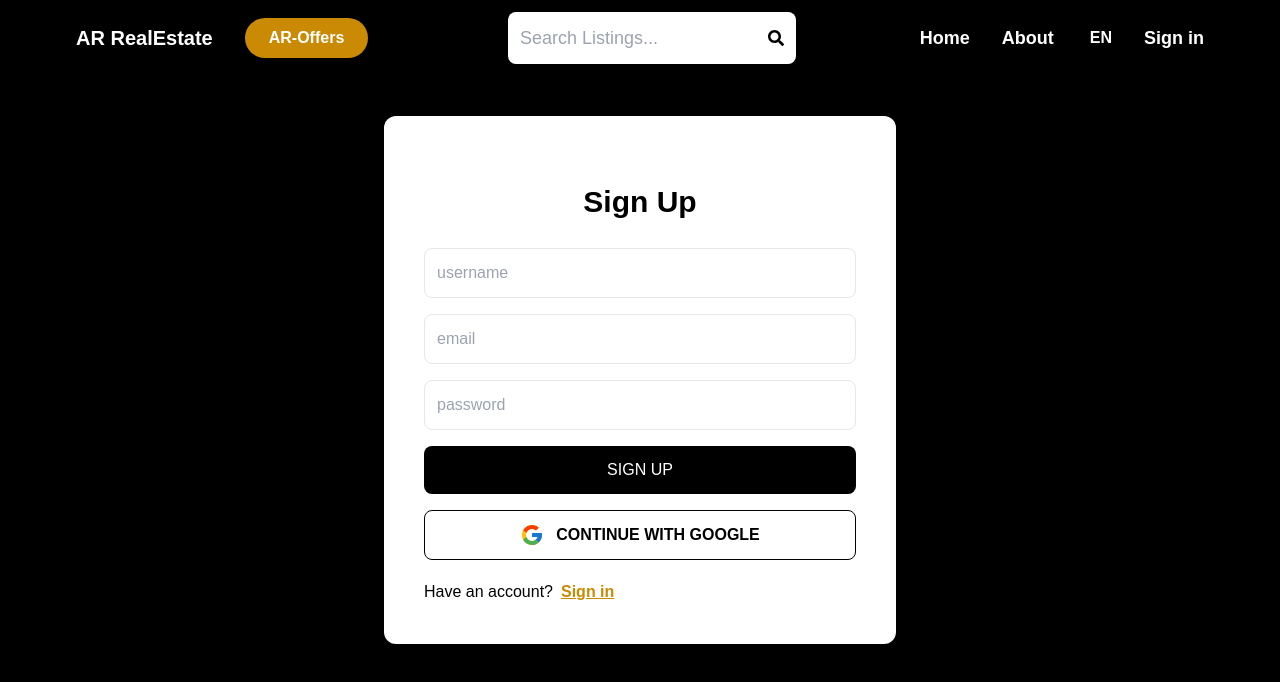
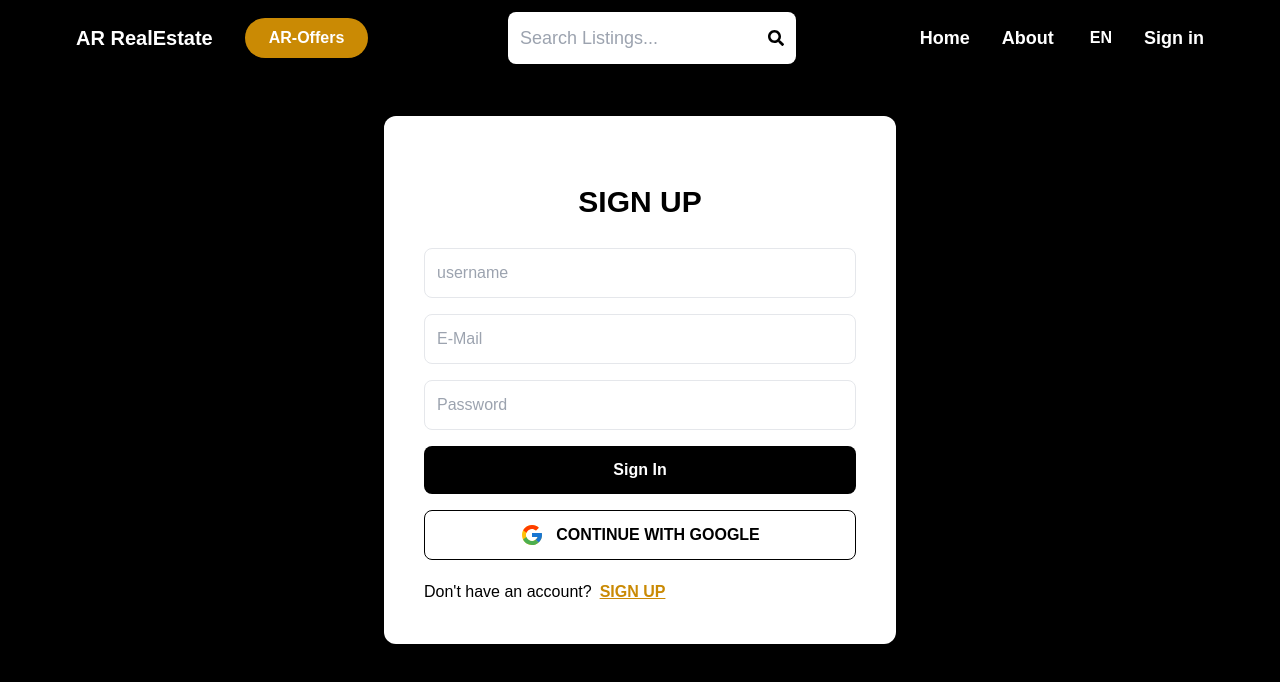
Before and after one commit to Heba-Alii/real-state-main, a React (Vite) app in the folder client/: page /sign-up in a window 1280 px wide. Shown: the top 682 px of the page. Built offline with nearby package versions, Linux system fonts and the light colour scheme.

Commit message:
sign-in translation

```diff
--- a/client/src/components/OAuth.jsx
+++ b/client/src/components/OAuth.jsx
@@ -4,11 +4,15 @@ import { useDispatch } from 'react-redux';
 import { signInSuccess } from '../redux/user/userSlice';
 import { useNavigate } from 'react-router-dom';
 import { FcGoogle } from "react-icons/fc";
+import { useTranslation } from "react-i18next";
+
 
 
 export default function OAuth() {
   const dispatch = useDispatch();
   const navigate = useNavigate();
+  const { t, i18n } = useTranslation();
+  const isArabic = i18n.language === 'ar';
   const handleGoogleClick = async () => {
     try {
       const provider = new GoogleAuthProvider();
@@ -36,13 +40,13 @@ export default function OAuth() {
   };
   return (
     <button
+      dir={i18n.language === 'ar' ? 'rtl' : 'ltr'}
       onClick={handleGoogleClick}
       type='button'
       // className='bg-red-700 text-white p-3 rounded-lg uppercase hover:opacity-95'
       className='lassName="w-full border border-black py-3 rounded-lg font-semibold hover:bg-yellow-100 flex items-center justify-center gap-3'>
       <FcGoogle className="text-2xl" />
-
-      CONTINUE WITH GOOGLE
+      {t("google")}
     </button>
   );
 }
--- a/client/src/locales/ar/translation.json
+++ b/client/src/locales/ar/translation.json
@@ -22,5 +22,24 @@
   "phone": "   رقم التليفون : 971562929527+",
   "company": " الشركة : HYZ للإستثمار",
   "location": "الموقع",
-  "developers": "المطوّرين"
+  "developers": "المطوّرين",
+  "About_AR_RealEstate": "للعقارات 'AR' حول",
+  "about_desc": "نحن متخصصون في مساعدة العملاء على شراء وبيع وتأجير العقارات في أكثر الأحياء جاذبية ورغبة، ونقدم حلولًا مخصصة مع وكلاء عقاريين ذو خبرة.",
+  "personalized_service": "خدمات شخصية",
+  "personalized_service_desc": "نرشدك في كل خطوة، ونقدم لك نصائح مخصصة تتناسب مع أهدافك.",
+  "market_experts": "خبراء السوق",
+  "market_experts_desc": "يتمتع وكلاؤنا بمعرفة عميقة بسوق العقارات ويقدمون رؤى موثوقة.",
+  "client-dedication": "الإهتمام بالعميل",
+  "client-dedication_desc": "نحن ملتزمون بتقديم خدمة استثنائية وجعل التجربة ممتعة ومثمرة.",
+  "e-mail": "البريد الإلكتروني",
+  "pass": "كلمة السر",
+  "load": "..جاري التحميل",
+  "or": "أو",
+  "google": "تسجيل الدخول من جوجل",
+  "sign_up": "إنشاء حساب جديد",
+  "account": "ليس لديك حساب؟",
+  "user": "مستخدم",
+  "developer": "مُطوِر",
+  "micro": "مُطوِر صغير",
+  "username": "إسم المستخدم"
 }
--- a/client/src/locales/en/translation.json
+++ b/client/src/locales/en/translation.json
@@ -22,5 +22,24 @@
   "phone": "Phone : +971562929527",
   "company": " Company : HYZ Investment L.L.C",
   "location": "Location",
-  "developers":"Developers"
+  "developers": "Developers",
+  "About_AR_RealEstate": "About AR RealEstate",
+  "about_desc": "We specialize in helping clients buy, sell, and rent in the most desirable neighborhoods offering tailored solutions with expert agents.",
+  "personalized_service": "Personalized Services",
+  "personalized_service_desc": "We guide you through every step, offering personalized advice tailored to your goals.",
+  "market_experts": "Market Experts",
+  "market_experts_desc": "Our agents have deep knowledge of the real estate market and provide trustworthy insights.",
+  "client-dedication": "Client Dedication",
+  "client-dedication_desc": "We are committed to exceptional service and making the experience exciting and rewarding.",
+  "e-mail": "E-Mail",
+  "pass": "Password",
+  "load": "Loading..",
+  "or": "OR",
+  "google": "CONTINUE WITH GOOGLE",
+  "sign_up": "SIGN UP",
+  "account": "Don't have an account?",
+  "user": "User",
+  "developer": "Developer",
+  "micro": "MicroDeveloper",
+  "username": "username"
 }
--- a/client/src/pages/About.jsx
+++ b/client/src/pages/About.jsx
@@ -1,7 +1,11 @@
 import React from 'react';
 import Footer from './Footer';
+import { useTranslation } from "react-i18next";
+
 
 export default function About() {
+  const { t, i18n } = useTranslation();
+  const isArabic = i18n.language === 'ar';
   return (
     <section >
       <main
@@ -58,21 +62,21 @@ export default function About() {
             className="mx-auto w-24 h-auto"
           />
         </div>
-        <h2 className="text-3xl sm:text-4xl font-bold mb-4 text-black">About AR RealEstate</h2>
-        <p className="text-lg text-gray-700 max-w-3xl mx-auto mb-12">
-          We specialize in helping clients buy, sell, and rent in the most desirable neighborhoods,
-          offering tailored solutions with expert agents.
+        <h2 className="text-3xl sm:text-4xl font-bold mb-4 text-black">{t("About_AR_RealEstate")}</h2>
+        <p dir={i18n.language === 'ar' ? 'rtl' : 'ltr'} className="text-lg text-gray-700 max-w-3xl mx-auto mb-12">
+          {t("about_desc")}
         </p>
 
-        <div className="grid grid-cols-1 md:grid-cols-3 gap-8 max-w-6xl mx-auto">
+        <div dir={i18n.language === 'ar' ? 'rtl' : 'ltr'} className="grid grid-cols-1 md:grid-cols-3 gap-8 max-w-6xl mx-auto">
+
           {/* Card 1 */}
           <div className="bg-white rounded-xl shadow-md p-6 hover:shadow-xl transition-all">
             <div className="flex justify-center mb-4">
               <img src="https://img.icons8.com/ios-filled/50/d4af37/home.png" alt="Home Icon" className="w-10 h-10" />
             </div>
-            <h3 className="text-xl font-semibold text-black mb-2">Personalized Service</h3>
-            <p className="text-gray-700">
-              We guide you through every step, offering personalized advice tailored to your goals.
+            <h3 className={`font-semibold text-black mb-2 ${isArabic ? 'text-2xl' : 'text-xl'}`}>{t("personalized_service")}</h3>
+            <p className={`text-gray-700 ${isArabic ? 'text-md' : 'text-base'}`}>
+              {t("personalized_service_desc")}
             </p>
           </div>
 
@@ -81,9 +85,9 @@ export default function About() {
             <div className="flex justify-center mb-4">
               <img src="https://img.icons8.com/ios-filled/50/d4af37/search.png" alt="Search Icon" className="w-10 h-10" />
             </div>
-            <h3 className="text-xl font-semibold text-black mb-2">Market Experts</h3>
-            <p className="text-gray-700">
-              Our agents have deep knowledge of the real estate market and provide trustworthy insights.
+            <h3 className={`font-semibold text-black mb-2 ${isArabic ? 'text-2xl' : 'text-xl'}`}>{t("market_experts")}</h3>
+            <p className={`text-gray-700 ${isArabic ? 'text-md' : 'text-base'}`}>
+              {t("market_experts_desc")}
             </p>
           </div>
 
@@ -92,9 +96,9 @@ export default function About() {
             <div className="flex justify-center mb-4">
               <img src="https://img.icons8.com/ios-filled/50/d4af37/briefcase.png" alt="Briefcase Icon" className="w-10 h-10" />
             </div>
-            <h3 className="text-xl font-semibold text-black mb-2">Client Dedication</h3>
-            <p className="text-gray-700">
-              We are committed to exceptional service and making the experience exciting and rewarding.
+            <h3 className={`font-semibold text-black mb-2 ${isArabic ? 'text-2xl' : 'text-xl'}`}>{t("client-dedication")}</h3>
+            <p className={`text-gray-700 ${isArabic ? 'text-md' : 'text-base'}`}>
+              {t("client-dedication_desc")}
             </p>
           </div>
         </div>
--- a/client/src/pages/SignIn.jsx
+++ b/client/src/pages/SignIn.jsx
@@ -5,6 +5,7 @@ import { FaHome } from "react-icons/fa";
 import { IoIosPeople } from "react-icons/io";
 import { RiUserFill } from 'react-icons/ri';
 import { FcGoogle } from "react-icons/fc";
+import { useTranslation } from "react-i18next";
 import {
   signInStart,
   signInSuccess,
@@ -19,6 +20,8 @@ export default function SignIn() {
   const { loading, error } = useSelector((state) => state.user);
   const navigate = useNavigate();
   const dispatch = useDispatch();
+  const { t, i18n } = useTranslation();
+  const isArabic = i18n.language === 'ar';
   const handleChange = (e) => {
     setFormData({
       ...formData,
@@ -84,40 +87,50 @@ export default function SignIn() {
     <div className="min-h-screen flex items-center justify-center bg-ARcolors-2000 p-4">
       <div dir="ltr" className="bg-white p-8 rounded-3xl shadow-lg w-full max-w-xl">
         {/* <h1 className='text-3xl text-center font-semibold my-7 '>Sign In</h1> */}
-        <div className="text-center mb-6">
+        <div dir={i18n.language === 'ar' ? 'rtl' : 'ltr'} className="text-center mb-6">
           <img src='https://res.cloudinary.com/dusfhr8a4/image/upload/f_auto,q_auto/um3c2nygafj21nxg381s'
             alt='A.R Estate Logo'
             className="mx-auto h-16" />
-          <h2 className="text-xl font-semibold mt-2 ARcolors-5000 mb-10">AR RealEstate</h2>
+          <h2 className={`font-semibold mt-2 ARcolors-5000 mb-10 ${isArabic ? 'text-3xl' : 'text-2xl'}`}>{t("AR_REALSTATE")}</h2>
         </div>
 
 
-        <h3 className="text-2xl font-bold text-center mb-6 ">SIGN IN</h3>
+        <h3 className="text-2xl font-bold text-center mb-6 ">{t("sign_in")}</h3>
         <form onSubmit={handleSubmit} className='flex flex-col gap-4'>
           <input
+            dir={i18n.language === 'ar' ? 'rtl' : 'ltr'}
             type='email'
-            placeholder='E-Mail'
+            placeholder={t("e-mail")}
             className='border p-3 rounded-lg bg'
             id='email'
             onChange={handleChange}
           />
           <input
+            dir={i18n.language === 'ar' ? 'rtl' : 'ltr'}
             type='password'
-            placeholder='Password'
+            placeholder={t("pass")}
             className='border p-3 rounded-lg'
             id='password'
             onChange={handleChange}
           />
-          <button
+          {/* <button
             disabled={loading}
             // className='bg-black text-white p-3 rounded-lg uppercase hover:opacity-95 disabled:opacity-80 '
             className='w-full bg-ARcolors-2000 hover:bg-yellow-900 text-white py-3 rounded-lg font-semibold'
           >
             {loading ? 'Loading...' : 'Sign In'}
+          </button> */}
+          <button
+            disabled={loading}
+            className='w-full bg-ARcolors-2000 hover:bg-yellow-900 text-white py-3 rounded-lg font-semibold'
+          >
+            {loading
+              ? (isArabic ? '... جاري التحميل' : 'Loading...')
+              : (isArabic ? 'تسجيل الدخول' : 'Sign In')}
           </button>
           <div className="flex items-center my-2">
             <div className="flex-grow h-px bg-gray-300" />
-            <span className="mx-2 text-gray-500">OR</span>
+            <span className="mx-2 text-gray-500">{t("or")}</span>
             <div className="flex-grow h-px bg-gray-300" />
           </div>
           <OAuth />
@@ -127,16 +140,19 @@ export default function SignIn() {
         <div
           // className='flex gap-2 mt-5'>
           className="text-center mt-4 text-sm text-gray-700 ">
-          <p>Don't have an account? {"   "}
+          <p>{t("account")} {"   "}
             <span
               className="text-yellow-600 font-bold hover:underline"
               onClick={openSignUpPopup}>
-              Sign up
+              {t("sign_up")}
             </span>
           </p>
         </div>
-        {error && <p className='text-red-500 mt-5 text-center'>{error}</p>}
-
+        {error && (
+          <p className='text-red-500 mt-5 text-center'>
+            {i18n.language === 'ar' ? ' المستخدم غير موجود! يرجى المحاولة مرة أخرى' : error}
+          </p>
+        )}
 
         {/* Signup popup */}
         {
@@ -146,21 +162,21 @@ export default function SignIn() {
                 <button className='absolute top-4 right-4 text-gray-600 text-4xl' onClick={closeSignUpPopup}>
                   &times;
                 </button>
-                <h1 className='text-3xl text-center font-semibold px-4 mb-9 ARcolors-7000 underline'>Sign Up</h1>
+                <h1 className='text-3xl text-center font-semibold px-4 mb-9 ARcolors-7000 underline'>{t("sign_up")}</h1>
 
                 <div className='flex flex-col px-2 pb-2 gap-4 justify-center '>
 
                   <div className='signup-option flex items-center mx-6 border-2 border-bg-black rounded p-4 bg-white' onClick={handleSignUpUser}>
                     <RiUserFill className='box-icon text-4xl mr-2 text-yellow-500' />
-                    <p className='items-center ARcolors-1000 text-black font-bold text-xl'> User</p>
+                    <p className='items-center ARcolors-1000 text-black font-bold text-xl'> {t("user")}</p>
                   </div>
                   <div className='signup-option flex items-center mx-6 border-2 border-bg-black rounded p-4 bg-white' onClick={handleSignUpDeveloper}>
                     <FaHome className='box-icon text-4xl mr-2 text-yellow-500' />
-                    <p className='items-center ARcolors-1000 text-black font-bold text-xl'> Developer</p>
+                    <p className='items-center ARcolors-1000 text-black font-bold text-xl'> {t("developer")}</p>
                   </div>
                   <div className='signup-option flex items-center mx-6 border-2 border-bg-black rounded p-4 bg-white' onClick={handleSignUpMicroDeveloper}>
                     <IoIosPeople className='box-icon text-4xl mr-2 text-yellow-500' />
-                    <p className='items-center ARcolors-1000 text-black font-bold text-xl'> MicroDeveloper</p>
+                    <p className='items-center ARcolors-1000 text-black font-bold text-xl'> {t("micro")}</p>
                   </div>
                 </div>
               </div>
--- a/client/src/pages/sign/SignUp.jsx
+++ b/client/src/pages/sign/SignUp.jsx
@@ -1,12 +1,16 @@
 import { useState } from 'react';
 import { Link, useNavigate } from 'react-router-dom';
 import OAuth from '../../components/OAuth';
+import { useTranslation } from "react-i18next";
+
 
 export default function SignUp() {
 
   const [formData, setFormData] = useState({});
   const [error, setError] = useState(null);
   const [loading, setLoading] = useState(false);
+  const { t, i18n } = useTranslation();
+  const isArabic = i18n.language === 'ar';
   const navigate = useNavigate();
   const handleChange = (e) => {
 
@@ -45,46 +49,65 @@ export default function SignUp() {
   return (
     <div class="min-h-screen bg-ARcolors-2000 p-10">
       <div className='p-10 max-w-lg mx-auto bg-white rounded-xl'>
-      <h1 className='text-3xl text-center font-bold my-7'>Sign Up</h1>
+        <h1 className='text-3xl text-center font-bold my-7'>{t("sign_up")}</h1>
         <form onSubmit={handleSubmit} className='flex flex-col gap-4'>
           <input
+            dir={i18n.language === 'ar' ? 'rtl' : 'ltr'}
+
             type='text'
-          placeholder='username'
+            placeholder={t("username")}
             className='border p-3 rounded-lg'
             id='username'
             onChange={handleChange}
           />
           <input
+            dir={i18n.language === 'ar' ? 'rtl' : 'ltr'}
             type='email'
-          placeholder='email'
+            placeholder={t("e-mail")}
             className='border p-3 rounded-lg'
             id='email'
             onChange={handleChange}
           />
           <input
+            dir={i18n.language === 'ar' ? 'rtl' : 'ltr'}
+
             type='password'
-          placeholder='password'
+            placeholder={t("pass")}
             className='border p-3 rounded-lg'
             id='password'
             onChange={handleChange}
           />
+          <button
+            disabled={loading}
+            className='w-full bg-ARcolors-2000 hover:bg-yellow-900 text-white py-3 rounded-lg font-semibold'
+          >
+            {loading
+              ? (isArabic ? '... جاري التحميل' : 'Loading...')
+              : (isArabic ? 'تسجيل الدخول' : 'Sign In')}
+          </button>
 
-        <button
+          {/* <button
             disabled={loading}
             className='bg-black text-white p-3 rounded-lg uppercase hover:opacity-95 disabled:opacity-80'
           >
             {loading ? 'Loading...' : 'Sign Up'}
-        </button>
+          </button> */}
           <OAuth />
         </form>
-      <div className='flex gap-2 mt-5'>
-        <p>Have an account?</p>
+        <div
+          dir={i18n.language === 'ar' ? 'rtl' : 'ltr'}
+          className='flex gap-2 mt-5'>
+          <p>{t("account")}</p>
           <Link to={'/sign-in'}>
-          <span className='text-yellow-600 font-bold underline'>Sign in</span>
+            <span className='text-yellow-600 font-bold underline'>{t("sign_up")}</span>
           </Link>
         </div>
-
-      {error && <p className='text-red-500 mt-5'>{error}</p>}
+        {error && (
+          <p className='text-red-500 mt-5 text-center'>
+            {i18n.language === 'ar' ? ' حدث خطأ في التنفيذ! يرجى المحاولة مرة أخرى' : error}
+          </p>
+        )}
+        {/* {error && <p className='text-red-500 mt-5'>{error}</p>} */}
       </div>
     </div>
   );
```
Lines whose indentation alone changed are shown as unchanged.
